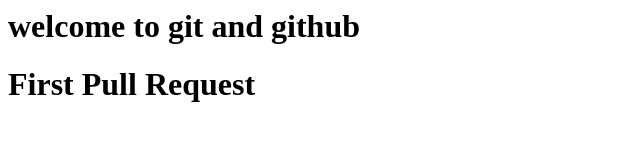
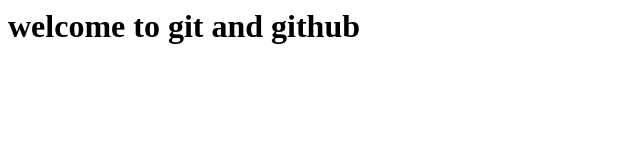
Before and after one commit to testdeveloper7896/Test_Project_Fork2, a plain HTML site: page index.html in a window 1280 px wide. Shown: the whole page, without its empty margins (0-640 px from the left). Drawn offline with Linux system fonts and the light colour scheme.

Commit message:
Update index.html

```diff
--- a/index.html
+++ b/index.html
@@ -1,3 +1 @@
 <h1> welcome to git and github </h1>
-
-<h1> First Pull Request </h1>
```
